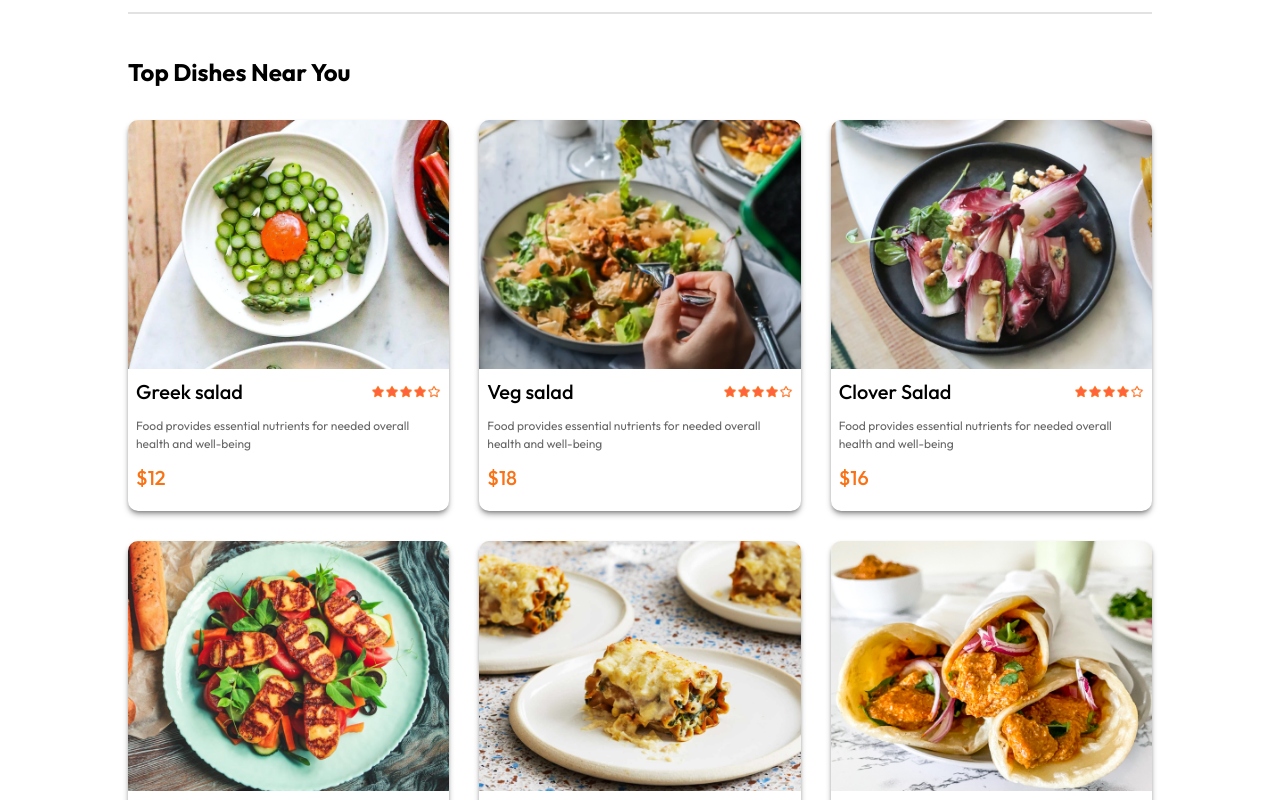
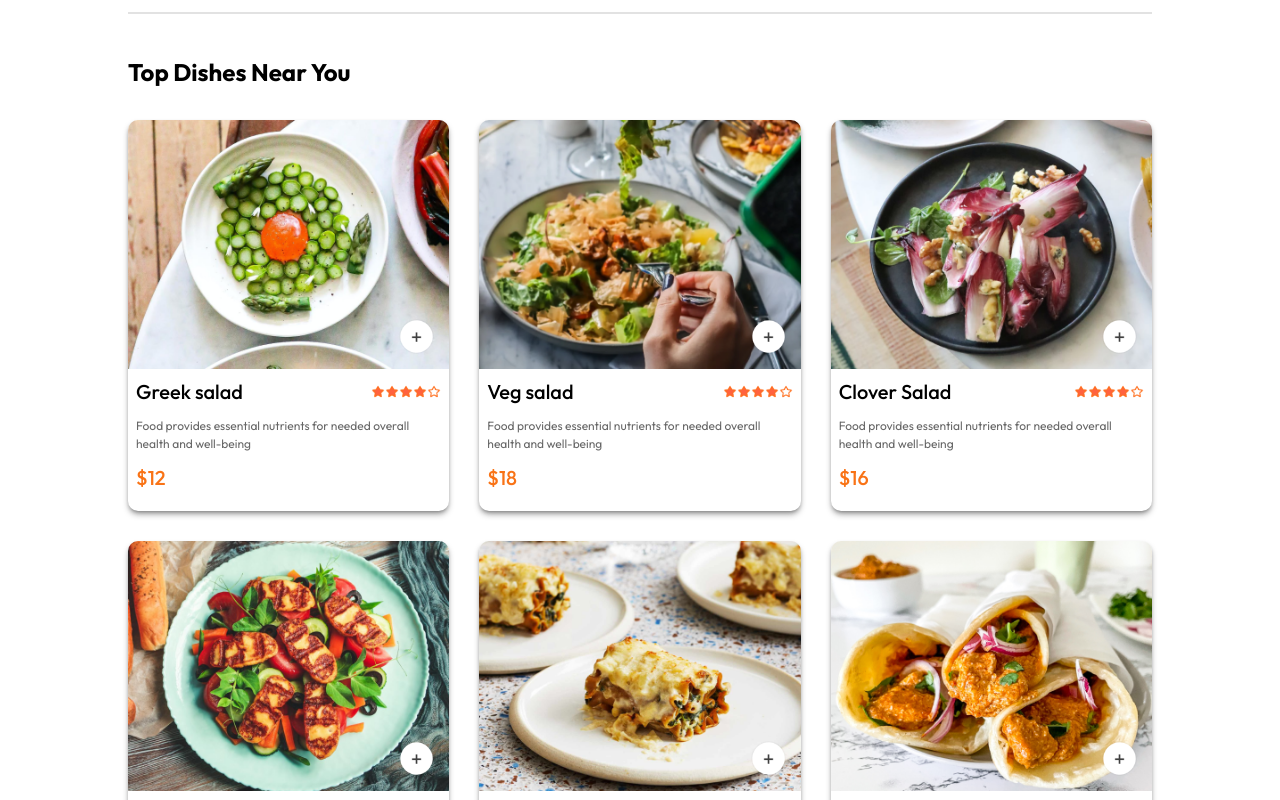
Before and after one commit to karthiksk2518/Food-Ordering, a React (Vite) app in the folder frontend/: page / in a window 1280 px wide. Shown: the part 860-1660 px from the top of the page. Built offline with nearby package versions, Linux system fonts and the light colour scheme.

Commit message:
item counter

```diff
--- a/frontend/src/components/FoodItem.jsx
+++ b/frontend/src/components/FoodItem.jsx
@@ -7,8 +7,16 @@ const FoodItem = ({ id, name, price, description, image }) => {
 
     return (
         <div className="w-[100%] m-auto rounded-[10px] shadow-md shadow-[#0000005f] transition-all duration-1000 animate-fadeIn hover:scale-105">
-            <div className="food-item-img-container">
+            <div className="relative">
                 <img className="w-[100%] rounded-t-[10px]" src={image} alt="" />
+                {!itemCount ?
+                    <img className="absolute w-[35px] bottom-[15px] right-[15px] cursor-pointer rounded-[50%]" onClick={() => setItemCount(prev=>prev+1)} src={assets.add_icon_white} alt=""/> :
+                    <div className="absolute flex items-center bottom-[15px] right-[15px] gap-2.5 p-1.5 rounded-[50px] bg-white">
+                        <img className="w-[30px]" onClick={() => setItemCount(prev=>prev-1)} src={assets.remove_icon_red} alt="" />
+                        <p>{itemCount}</p>
+                        <img className="w-[30px]" onClick={() => setItemCount(prev=>prev+1)} src={assets.add_icon_green} alt="" />
+                    </div>
+                }
             </div>
             <div className="p-2">
                 <div className="flex justify-between items-center mb-2.5">
```
